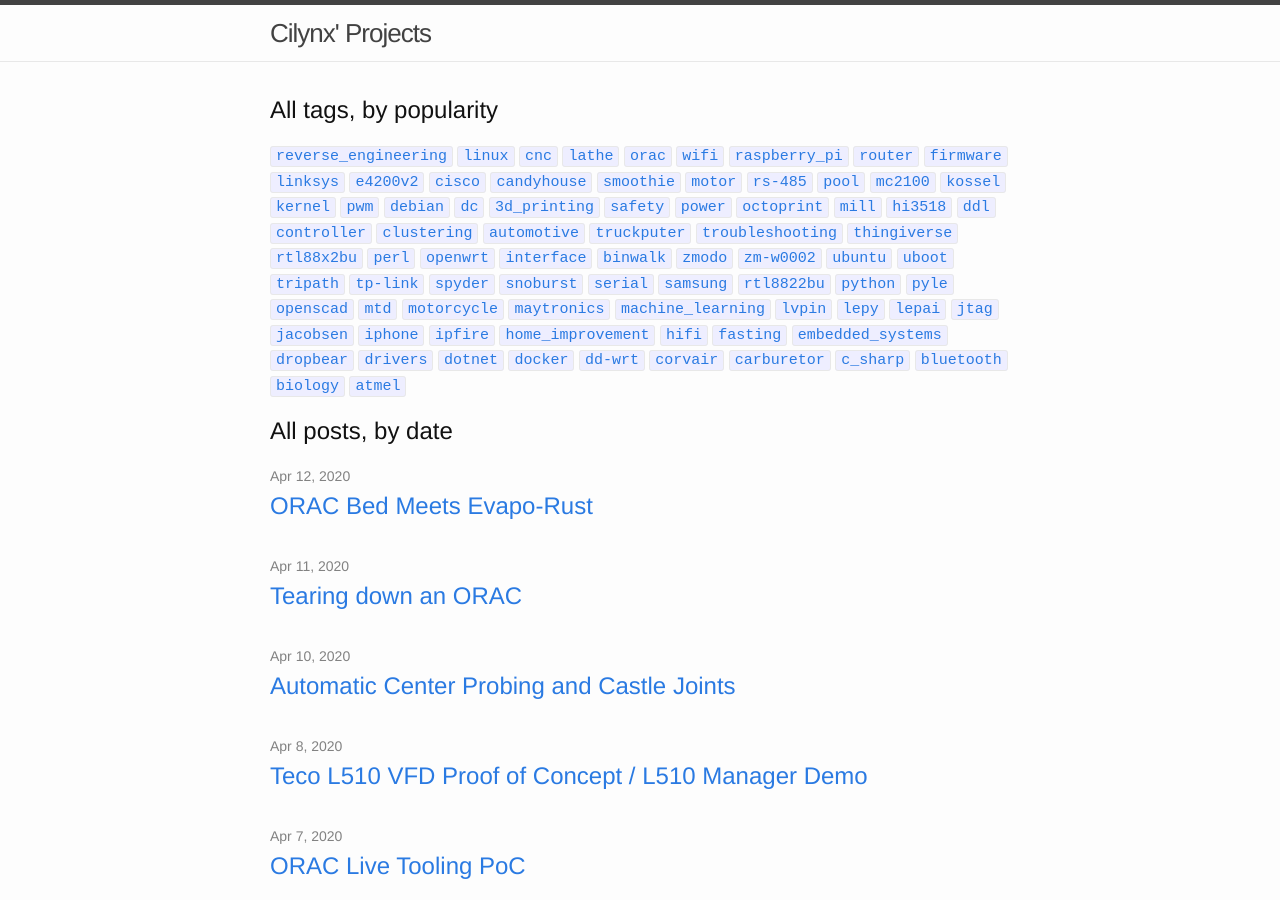
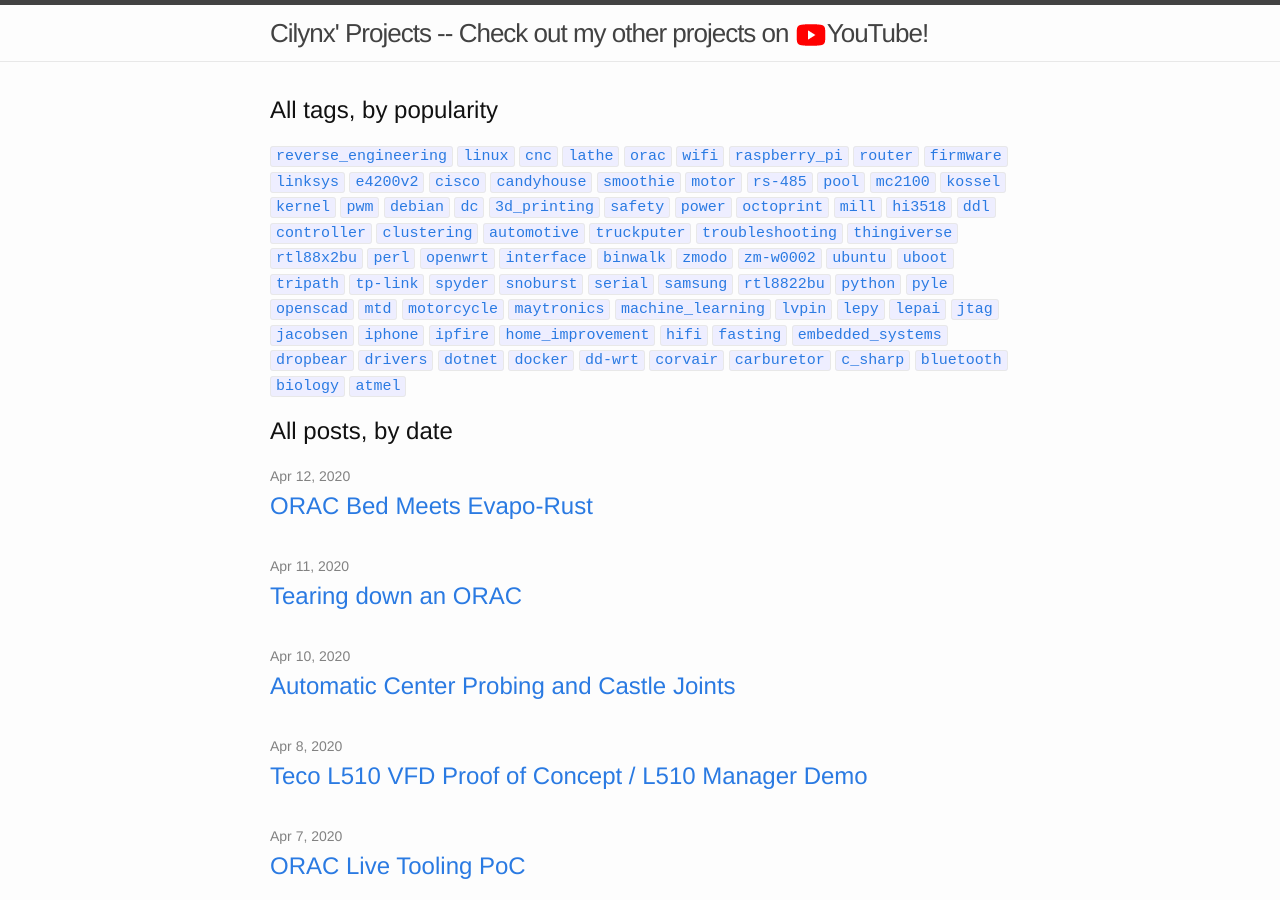
Before and after one commit to cilynx/cilynx.github.io, a Jekyll site: the page built from index.html, in a window 1280 px wide and 900 px high. Built offline with Jekyll 4.4.1, drawn with Linux system fonts in a browser that asks for light colours; a script that is not in the unit is left out; comment, search, counter and statistics services are not loaded.

Commit message:
Add YouTube link to header

```diff
--- a/_includes/header.html
+++ b/_includes/header.html
@@ -2,7 +2,8 @@
 
   <div class="wrapper">
 
-    <a class="site-title" href="{{ site.baseurl }}/">{{ site.title }}</a>
+    <a class="site-title" href="{{ site.baseurl }}/">{{ site.title }} -</a>
+    <a class="site-title" href="https://www.youtube.com/channel/UCyfkvd1vofv6wApZLA32_6g">- Check out my other projects on <img src="/assets/youtube.png"/>YouTube!</a>
 
     <nav class="site-nav">
       <a href="#" class="menu-icon">
```
Also changed, not shown: assets/youtube.png (added).
